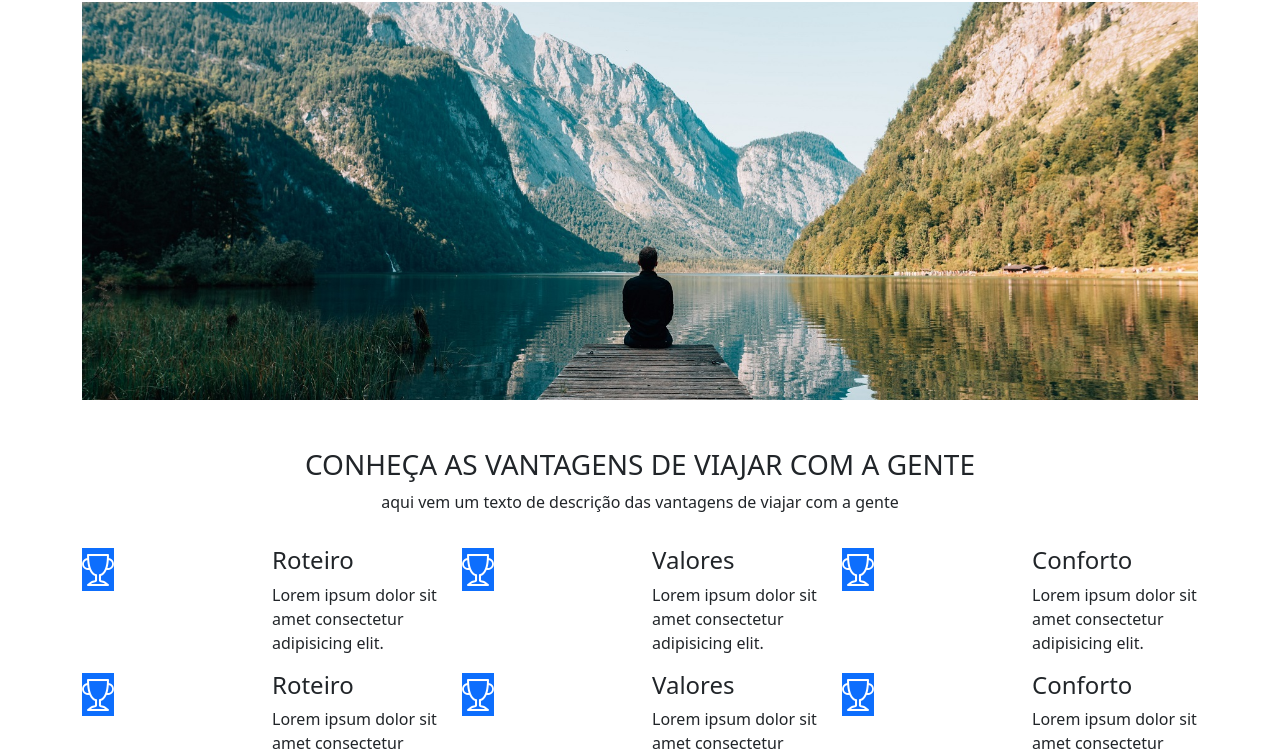
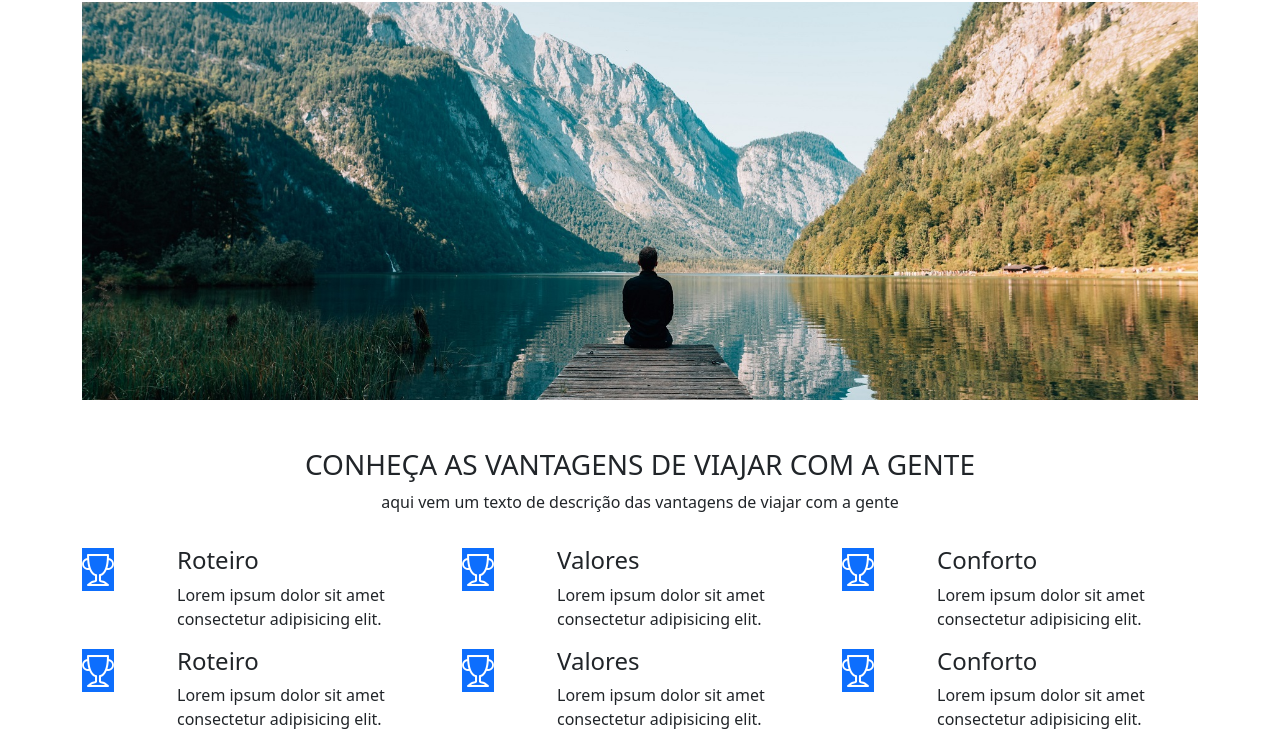
Before and after one commit to MatheusAAssuncao/site-bootstrap, a plain HTML site: page index.html in a window 1280 px wide. Shown: the part 54-805 px from the top of the page. Drawn offline with nearby package versions, Linux system fonts and the light colour scheme.

Commit message:
Redimensionamento de colunas

```diff
--- a/index.html
+++ b/index.html
@@ -44,47 +44,48 @@
             </div>
         </div>
         <div class="row mt-3">
-            <div class="col">
+            <div class="col-sm-1">
                 <i class="bi-trophy fs-2 bg-primary text-white"></i>
             </div>
-            <div class="col">
+            <div class="col-sm-3">
                 <h4>Roteiro</h4>
                 <p>Lorem ipsum dolor sit amet consectetur adipisicing elit.</p>
             </div>
-            <div class="col">
+            <div class="col-sm-1">
                 <i class="bi-trophy fs-2 bg-primary text-white"></i>
             </div>
-            <div class="col">
+            <div class="col-sm-3">
                 <h4>Valores</h4>
                 <p>Lorem ipsum dolor sit amet consectetur adipisicing elit.</p>
-            </div><div class="col">
+            </div>
+            <div class="col-sm-1">
                 <i class="bi-trophy fs-2 bg-primary text-white"></i>
             </div>
-            <div class="col">
+            <div class="col-sm-3">
                 <h4>Conforto</h4>
                 <p>Lorem ipsum dolor sit amet consectetur adipisicing elit.</p>
             </div>
         </div>
 
         <div class="row">
-            <div class="col">
+            <div class="col-sm-1">
                 <i class="bi-trophy fs-2 bg-primary text-white"></i>
             </div>
-            <div class="col">
+            <div class="col-sm-3">
                 <h4>Roteiro</h4>
                 <p>Lorem ipsum dolor sit amet consectetur adipisicing elit.</p>
             </div>
-            <div class="col">
+            <div class="col-sm-1">
                 <i class="bi-trophy fs-2 bg-primary text-white"></i>
             </div>
-            <div class="col">
+            <div class="col-sm-3">
                 <h4>Valores</h4>
                 <p>Lorem ipsum dolor sit amet consectetur adipisicing elit.</p>
             </div>
-            <div class="col">
+            <div class="col-sm-1">
                 <i class="bi-trophy fs-2 bg-primary text-white"></i>
             </div>
-            <div class="col">
+            <div class="col-sm-3">
                 <h4>Conforto</h4>
                 <p>Lorem ipsum dolor sit amet consectetur adipisicing elit.</p>
             </div>
```
Also changed, not shown: referencia.jpg (added).
